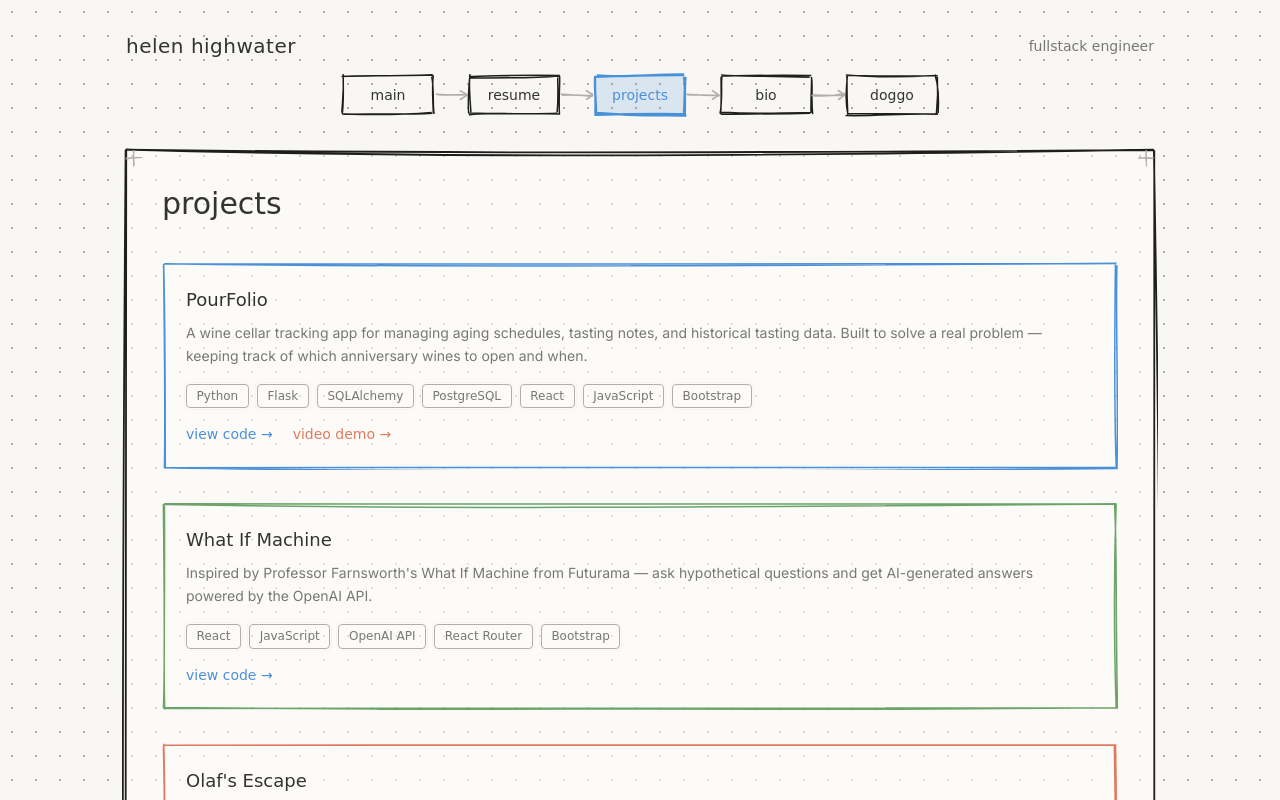
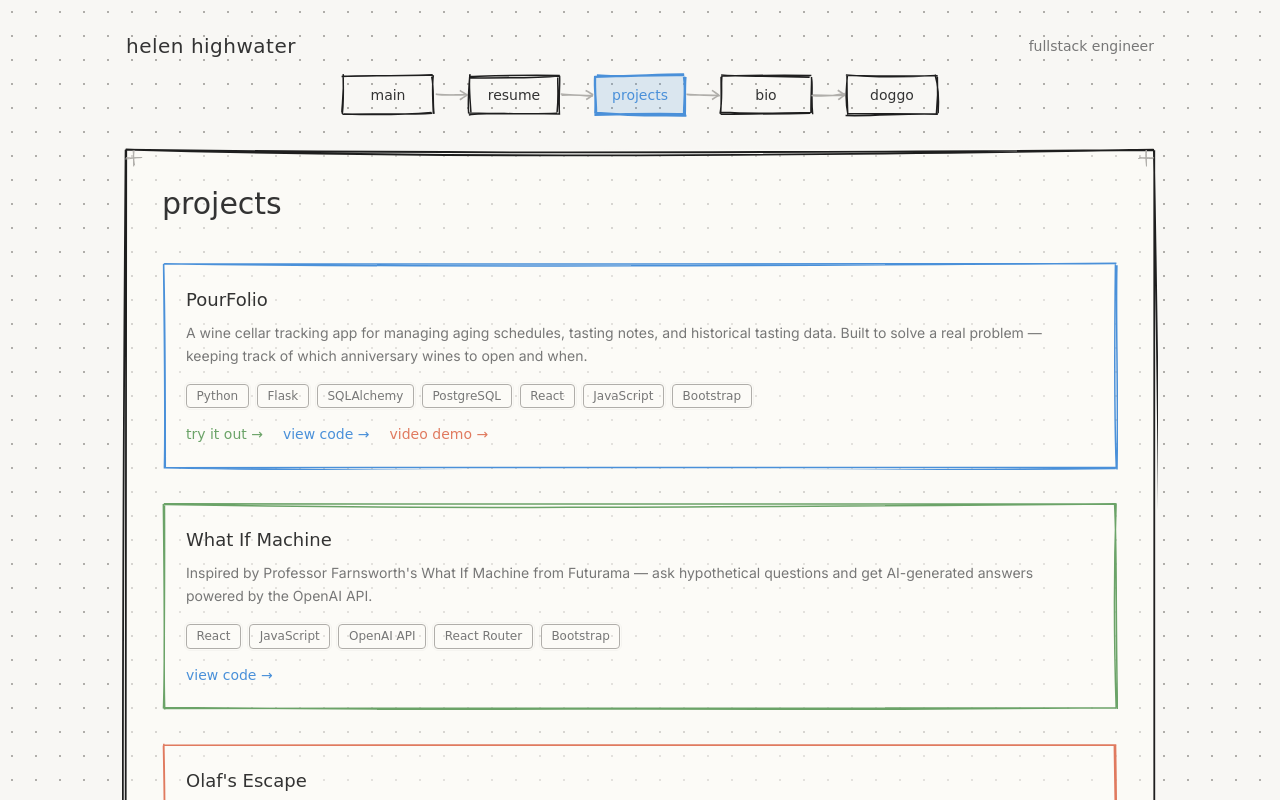
Before and after one commit to HelenHighwater1/heyimhelen2026, a Next.js app: page /projects in a window 1280 px wide. Shown: the top 800 px of the page. Built offline with nearby package versions, Linux system fonts and the light colour scheme; a web font is replaced by a local one.

Commit message:
Add PourFolio live site link, reorder project links
Add live app URL for PourFolio on Render. Move live site link first
and rename from "live demo" to "try it out".

```diff
--- a/src/app/projects/page.tsx
+++ b/src/app/projects/page.tsx
@@ -49,6 +49,17 @@ export default function ProjectsPage() {
 
                 {/* Links */}
                 <div className="mt-4 flex flex-wrap gap-5">
+                  {project.liveDemo && (
+                    <a
+                      href={project.liveDemo}
+                      target="_blank"
+                      rel="noopener noreferrer"
+                      className="sketch-link font-sketch text-sm"
+                      style={{ color: "var(--sketch-green)" }}
+                    >
+                      try it out &rarr;
+                    </a>
+                  )}
                   {project.github && (
                     <a
                       href={project.github}
@@ -57,17 +68,6 @@ export default function ProjectsPage() {
                       className="sketch-link font-sketch text-sm"
                     >
                       view code &rarr;
-                    </a>
-                  )}
-                  {project.liveDemo && (
-                    <a
-                      href={project.liveDemo}
-                      target="_blank"
-                      rel="noopener noreferrer"
-                      className="sketch-link font-sketch text-sm"
-                      style={{ color: "var(--sketch-green)" }}
-                    >
-                      live demo &rarr;
                     </a>
                   )}
                   {project.videoDemo && (
--- a/src/content/projects.ts
+++ b/src/content/projects.ts
@@ -14,6 +14,7 @@ export const projects: Project[] = [
       "A wine cellar tracking app for managing aging schedules, tasting notes, and historical tasting data. Built to solve a real problem — keeping track of which anniversary wines to open and when.",
     technologies: ["Python", "Flask", "SQLAlchemy", "PostgreSQL", "React", "JavaScript", "Bootstrap"],
     github: "https://github.com/HelenHighwater1/pourfolio",
+    liveDemo: "https://pourfolio-11st.onrender.com/",
     videoDemo: "https://www.youtube.com/watch?v=FUDEdX5lmZ0",
   },
   {
```
